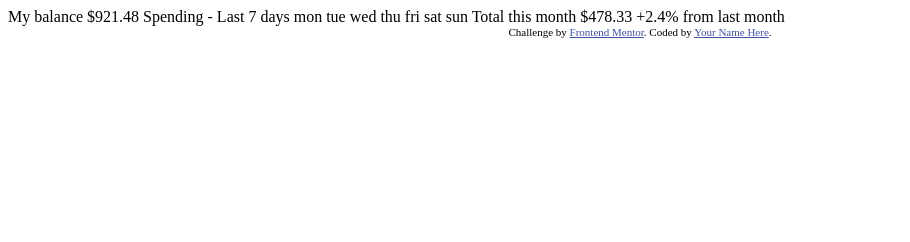
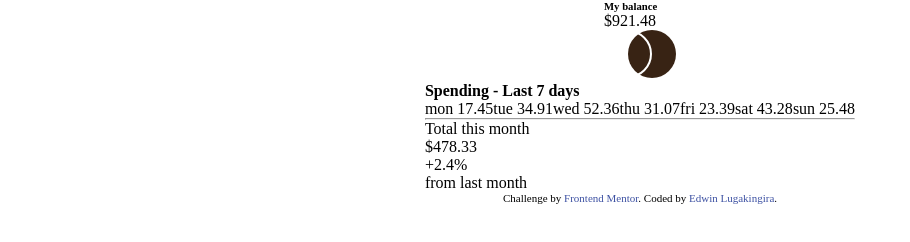
Before and after one commit to kaigwa/expenses-chart-component-main, a plain HTML site: page index.html in a window 1280 px wide. Shown: the whole page, without its empty margins (0-910 px from the left). Drawn offline with Linux system fonts and the light colour scheme.

Commit message:
New Features

```diff
--- /dev/null
+++ b/index.css
@@ -0,0 +1,28 @@
+*{
+    margin: 0;
+    padding: 0;
+    box-sizing: border-box;
+}
+
+body{
+    margin: auto;
+
+}
+.container{
+    margin: auto;
+    display: flex;
+    flex-direction: column;
+    justify-content: center;
+    align-items: center;
+}
+
+
+.attribution {
+    font-size: 11px;
+    text-align: center;
+}
+
+.attribution a {
+    text-decoration: none;
+    color: hsl(228, 45%, 44%);
+}
--- a/index.html
+++ b/index.html
@@ -8,36 +8,56 @@
 
   <title>Frontend Mentor | Expenses chart component</title>
 
-  <!-- Feel free to remove these styles or customise in your own stylesheet 👍 -->
-  <style>
-    .attribution { font-size: 11px; text-align: center; }
-    .attribution a { color: hsl(228, 45%, 44%); }
-  </style>
+  <link rel="stylesheet" href="index.css">
 </head>
 <body>
 
-  My balance
-  $921.48
+  <div class="container">
 
-  Spending - Last 7 days
+    <div class="orange">
 
-  mon
-  tue
-  wed
-  thu
-  fri
-  sat
-  sun
+      <div class="balance">
+        <h6>My balance</h6>
+        <span class="price">$921.48</span>
+      </div>
 
-  Total this month
-  $478.33
+      <div class="logo">
+        <img src="./images/logo.svg" alt="logo">
+      </div>
 
-  +2.4%
-  from last month
+    </div>
+
+    <div class="white">
+
+      <div class="spending">
+        <h4>Spending - Last 7 days</h4>
+      </div>
+
+      <div class="bars">
+        <!-- <span class="ppp"></span> -->
+      </div>
+
+      <hr>
+
+      <div class="footer">
+
+        <div class="total">
+          <p>Total this month</p>
+          <span id="total">$478.33</span>
+        </div>
+
+        <div class="last">
+          <span id="last">+2.4%</span>
+          <p>from last month</p>
+        </div>
+      </div>
+    </div>
+  </div>
 
   <div class="attribution">
     Challenge by <a href="https://www.frontendmentor.io?ref=challenge" target="_blank">Frontend Mentor</a>.
-    Coded by <a href="#">Your Name Here</a>.
+    Coded by <a href="https://www.linkedin.com/in/edwin-lugakingira-868064110/">Edwin Lugakingira</a>.
   </div>
+  <script src="index.js"></script>
 </body>
 </html>
--- /dev/null
+++ b/index.js
@@ -0,0 +1,14 @@
+// call variables
+
+// var dayData = document.querySelectorAll('.day')
+
+// data fetchin and .then method usage
+fetch('data.json')
+    .then(res => res.json())
+    .then(data => {
+        data.forEach(week => {
+        const expense = `<span>${week.day} ${week.amount}</span>`;
+        document.querySelector('.bars').insertAdjacentHTML('beforebegin', expense)
+        });
+    })
+    .catch(error => console.log(error));
```
